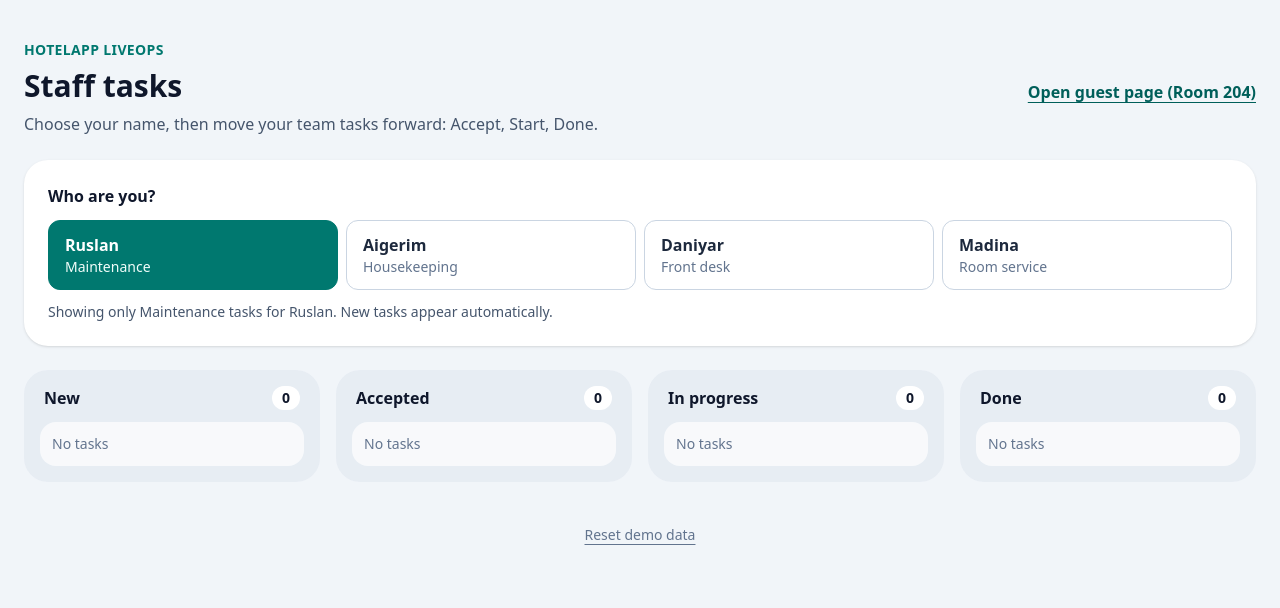
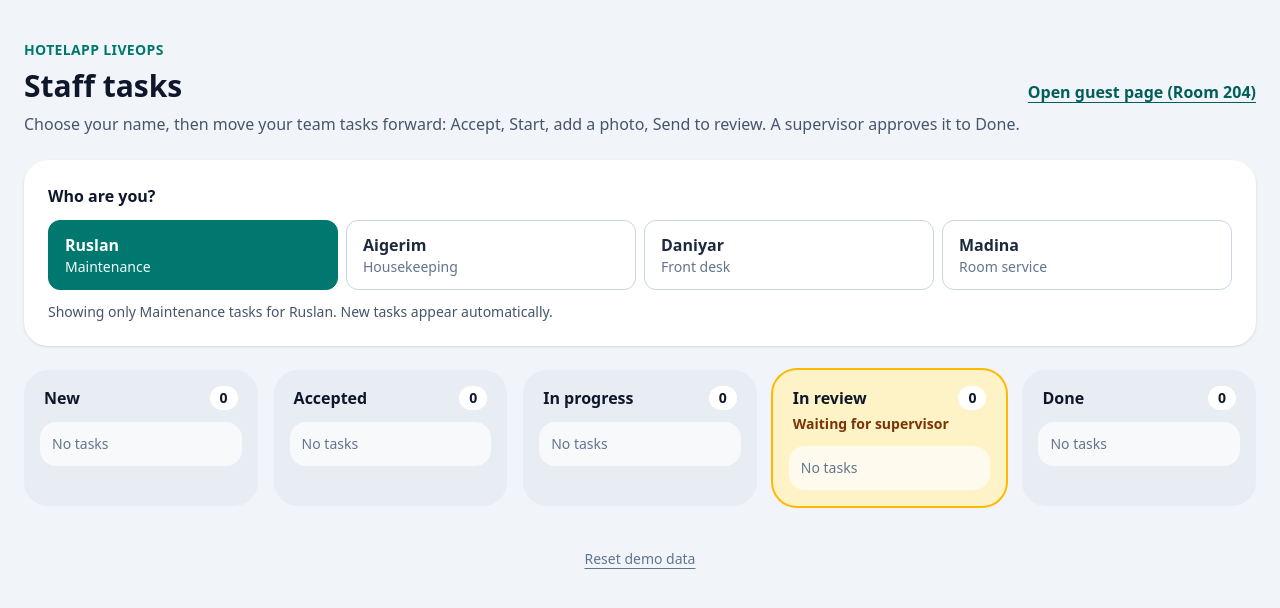
Before and after one commit to AntonNovozhilov-roof/hotelapp-liveops, a Next.js app: page /staff in a window 1280 px wide. Shown: the top 608 px of the page. Built offline with nearby package versions, Linux system fonts and the light colour scheme.

Commit message:
ANT-20 M4: add review status end to end
Staff: Send to review (needs >=1 photo) instead of Done.
Supervisor approve/send-back (with note) via API; guest sees
On the way while in review, Done only after approval.

Agent: Meta1 (Muse via opencode)

```diff
--- a/src/app/api/tasks/[id]/route.ts
+++ b/src/app/api/tasks/[id]/route.ts
@@ -1,11 +1,14 @@
 import { NextResponse } from "next/server";
 import { updateStoredTaskStatus } from "@/lib/store";
-import { TASK_STATUSES, type TaskStatus } from "@/lib/tasks";
+import { FLOW_TEXT, TASK_STATUSES, type TaskStatus } from "@/lib/tasks";
 
 const ACTION_TO_STATUS: Record<string, TaskStatus> = {
   accept: "accepted",
   start: "in_progress",
-  done: "done",
+  send_to_review: "review",
+  review: "review",
+  approve: "done",
+  send_back: "in_progress",
 };
 
 export async function PATCH(
@@ -22,32 +25,67 @@ export async function PATCH(
   }
 
   const record = (body ?? {}) as Record<string, unknown>;
+  const action = typeof record.action === "string" ? record.action : undefined;
   const requested =
     typeof record.status === "string"
       ? record.status
-      : typeof record.action === "string"
-        ? ACTION_TO_STATUS[record.action]
+      : action
+        ? ACTION_TO_STATUS[action]
+        : undefined;
+  const note =
+    typeof record.note === "string"
+      ? record.note
+      : typeof record.reviewNote === "string"
+        ? record.reviewNote
         : undefined;
 
   if (!requested || !TASK_STATUSES.includes(requested as TaskStatus)) {
     return NextResponse.json(
       {
-        error:
-          "Please send the next status, e.g. {\"status\":\"accepted\"}. Flow: New -> Accepted -> In progress -> Done.",
+        error: `Please send the next status or action. Flow: ${FLOW_TEXT}. Actions: accept, start, send_to_review, approve, send_back (send_back needs {"note":"..."}).`,
       },
       { status: 400 },
     );
   }
 
-  const result = await updateStoredTaskStatus(id, requested as TaskStatus);
+  if (action === "send_back" && !(note && note.trim())) {
+    return NextResponse.json(
+      { error: "Please add a short note when sending a task back." },
+      { status: 400 },
+    );
+  }
+
+  const result = await updateStoredTaskStatus(
+    id,
+    requested as TaskStatus,
+    note,
+  );
 
   if (!result.ok && result.reason === "not_found") {
     return NextResponse.json({ error: "Task not found" }, { status: 404 });
   }
+  if (!result.ok && result.reason === "photo_required") {
+    return NextResponse.json(
+      {
+        error: "Add at least 1 photo before sending this task to review.",
+        task: result.task,
+      },
+      { status: 409 },
+    );
+  }
+  if (!result.ok && result.reason === "note_required") {
+    return NextResponse.json(
+      {
+        error: "Please add a short note when sending a task back.",
+        task: result.task,
+      },
+      { status: 400 },
+    );
+  }
   if (!result.ok) {
     return NextResponse.json(
       {
-        error: `Cannot move this task to "${requested}" from its current status. Flow: New -> Accepted -> In progress -> Done.`,
+        error: `Cannot move this task to "${requested}" from its current status. Flow: ${FLOW_TEXT}.`,
         task: result.task,
       },
       { status: 409 },
--- a/src/app/r/[room]/GuestForm.tsx
+++ b/src/app/r/[room]/GuestForm.tsx
@@ -11,7 +11,7 @@ import {
 const POLL_MS = 3000;
 const MAX_RECORD_SECONDS = 45;
 
-/** Simple words for the guest. Staff flow: New -> Accepted -> In progress -> Done. */
+/** Simple words for the guest. In review still shows "On the way": Done only after supervisor approval. */
 const GUEST_STATUS: Record<
   TaskStatus,
   { label: string; style: string }
@@ -19,6 +19,7 @@ const GUEST_STATUS: Record<
   new: { label: "Received", style: "bg-sky-100 text-sky-800" },
   accepted: { label: "Received", style: "bg-sky-100 text-sky-800" },
   in_progress: { label: "On the way", style: "bg-amber-100 text-amber-900" },
+  review: { label: "On the way", style: "bg-amber-100 text-amber-900" },
   done: { label: "Done", style: "bg-emerald-100 text-emerald-800" },
 };
 
--- a/src/app/staff/StaffBoard.tsx
+++ b/src/app/staff/StaffBoard.tsx
@@ -28,7 +28,7 @@ const NEXT_ACTION: Partial<
 > = {
   new: { label: "Accept", next: "accepted" },
   accepted: { label: "Start", next: "in_progress" },
-  in_progress: { label: "Done", next: "done" },
+  in_progress: { label: "Send to review", next: "review" },
 };
 
 export default function StaffBoard() {
@@ -266,13 +266,18 @@ export default function StaffBoard() {
         </div>
       )}
 
-      <div className="mt-6 grid grid-cols-1 gap-4 md:grid-cols-2 xl:grid-cols-4">
+      <div className="mt-6 grid grid-cols-1 gap-4 md:grid-cols-2 xl:grid-cols-5">
         {TASK_STATUSES.map((status) => {
           const columnTasks = tasks.filter((task) => task.status === status);
+          const isReview = status === "review";
           return (
             <section
               key={status}
-              className="rounded-3xl bg-slate-200/60 p-3 sm:p-4"
+              className={`rounded-3xl p-3 sm:p-4 ${
+                isReview
+                  ? "bg-amber-100 ring-2 ring-amber-400"
+                  : "bg-slate-200/60"
+              }`}
               aria-label={STATUS_LABELS[status]}
             >
               <h3 className="flex items-center justify-between px-1 font-bold">
@@ -281,6 +286,11 @@ export default function StaffBoard() {
                   {columnTasks.length}
                 </span>
               </h3>
+              {isReview && (
+                <p className="mt-1 px-1 text-sm font-semibold text-amber-900">
+                  Waiting for supervisor
+                </p>
+              )}
 
               {columnTasks.length === 0 ? (
                 <p className="mt-3 rounded-2xl bg-white/70 p-3 text-sm text-slate-500">
@@ -307,6 +317,22 @@ export default function StaffBoard() {
                           </span>
                           <span>{timeAgo(task.createdAt)}</span>
                         </div>
+                        {task.status === "review" && (
+                          <p className="mt-3 rounded-xl bg-amber-100 px-3 py-2 text-sm font-bold text-amber-900">
+                            In review — waiting for supervisor
+                          </p>
+                        )}
+                        {task.reviewNote && task.status !== "review" && (
+                          <div
+                            role="note"
+                            className="mt-3 rounded-xl border border-amber-300 bg-amber-50 px-3 py-2 text-sm text-amber-900"
+                          >
+                            <span className="font-bold">
+                              Sent back by supervisor:
+                            </span>{" "}
+                            {task.reviewNote}
+                          </div>
+                        )}
                         {(task.status === "in_progress" ||
                           task.photos.length > 0) && (
                           <div className="mt-3 border-t border-slate-100 pt-3">
@@ -379,14 +405,30 @@ export default function StaffBoard() {
                           </div>
                         )}
                         {action ? (
+                          <>
                             <button
                               type="button"
                               onClick={() => void moveTask(task)}
-                            disabled={busyId === task.id}
+                              disabled={
+                                busyId === task.id ||
+                                (task.status === "in_progress" &&
+                                  task.photos.length === 0)
+                              }
                               className="mt-3 w-full rounded-xl bg-teal-700 px-4 py-2.5 font-semibold text-white hover:bg-teal-800 disabled:cursor-not-allowed disabled:opacity-50"
                             >
                               {busyId === task.id ? "Saving..." : action.label}
                             </button>
+                            {task.status === "in_progress" &&
+                              task.photos.length === 0 && (
+                                <p className="mt-2 text-sm text-slate-500">
+                                  Add at least 1 photo to send to review.
+                                </p>
+                              )}
+                          </>
+                        ) : task.status === "review" ? (
+                          <p className="mt-3 text-sm font-semibold text-amber-800">
+                            Waiting for supervisor
+                          </p>
                         ) : (
                           <p className="mt-3 text-sm font-semibold text-emerald-700">
                             Done ✓
--- a/src/app/staff/page.tsx
+++ b/src/app/staff/page.tsx
@@ -19,7 +19,7 @@ export default function StaffPage() {
         </div>
         <p className="mt-2 text-slate-600">
           Choose your name, then move your team tasks forward: Accept, Start,
-          Done.
+          add a photo, Send to review. A supervisor approves it to Done.
         </p>
       </header>
 
--- a/src/lib/store.ts
+++ b/src/lib/store.ts
@@ -50,12 +50,14 @@ function isTaskPhoto(value: unknown): value is TaskPhoto {
   );
 }
 
-/** Tasks saved before photos existed have no photo list: give them []. */
+/** Tasks saved before photos/review existed get empty photos and no note. */
 function normalizeTask(task: StoredTask): StoredTask {
   const raw = (task as { photos?: unknown }).photos;
+  const note = (task as { reviewNote?: unknown }).reviewNote;
   return {
     ...task,
     photos: Array.isArray(raw) ? raw.filter(isTaskPhoto) : [],
+    reviewNote: typeof note === "string" && note.trim() ? note : null,
   };
 }
 
@@ -120,6 +122,7 @@ export async function createStoredTasks(
       room,
       status: "new",
       photos: [],
+      reviewNote: null,
       createdAt: now,
       updatedAt: now,
     }));
@@ -129,11 +132,16 @@ export async function createStoredTasks(
   });
 }
 
-const NEXT_STATUS: Partial<Record<TaskStatus, TaskStatus>> = {
-  new: "accepted",
-  accepted: "in_progress",
-  in_progress: "done",
+/** Allowed next statuses. Staff never go straight to `done`: only review -> done (approve). */
+const NEXT_STATUSES: Partial<Record<TaskStatus, TaskStatus[]>> = {
+  new: ["accepted"],
+  accepted: ["in_progress"],
+  in_progress: ["review"],
+  review: ["done", "in_progress"],
+  done: [],
 };
+
+export const MAX_REVIEW_NOTE_LENGTH = 500;
 
 export type PhotoUpdateResult =
   | { ok: true; task: StoredTask }
@@ -200,11 +208,26 @@ export async function removeStoredTaskPhoto(
 
 export type UpdateResult =
   | { ok: true; task: StoredTask }
-  | { ok: false; reason: "not_found" | "invalid_transition"; task?: StoredTask };
+  | {
+      ok: false;
+      reason:
+        | "not_found"
+        | "invalid_transition"
+        | "photo_required"
+        | "note_required";
+      task?: StoredTask;
+    };
 
+/**
+ * Move a task one step in the flow.
+ * - in_progress -> review ("Send to review"): needs at least 1 photo; clears any old send-back note.
+ * - review -> done (approve): clears the note.
+ * - review -> in_progress (send back): needs a short supervisor `note`, saved as `reviewNote` for staff.
+ */
 export async function updateStoredTaskStatus(
   id: string,
   nextStatus: TaskStatus,
+  note?: string,
 ): Promise<UpdateResult> {
   return withLock(async () => {
     const all = await readAll();
@@ -212,7 +235,8 @@ export async function updateStoredTaskStatus(
     if (index === -1) return { ok: false, reason: "not_found" } as const;
 
     const current = all[index];
-    if (NEXT_STATUS[current.status] !== nextStatus) {
+    const allowed = NEXT_STATUSES[current.status] ?? [];
+    if (!allowed.includes(nextStatus)) {
       return {
         ok: false,
         reason: "invalid_transition",
@@ -220,9 +244,26 @@ export async function updateStoredTaskStatus(
       } as const;
     }
 
+    const cleanNote = typeof note === "string" ? note.trim().slice(0, MAX_REVIEW_NOTE_LENGTH) : "";
+
+    if (current.status === "in_progress" && nextStatus === "review") {
+      if (current.photos.length < 1) {
+        return { ok: false, reason: "photo_required", task: current } as const;
+      }
+    }
+    if (current.status === "review" && nextStatus === "in_progress") {
+      if (!cleanNote) {
+        return { ok: false, reason: "note_required", task: current } as const;
+      }
+    }
+
     const updated: StoredTask = {
       ...current,
       status: nextStatus,
+      reviewNote:
+        current.status === "review" && nextStatus === "in_progress"
+          ? cleanNote
+          : null,
       updatedAt: new Date().toISOString(),
     };
     all[index] = updated;
--- a/src/lib/tasks.ts
+++ b/src/lib/tasks.ts
@@ -20,7 +20,13 @@ export interface Task {
 
 export type MessageMode = "MOCK" | "LIVE";
 
-export const TASK_STATUSES = ["new", "accepted", "in_progress", "done"] as const;
+export const TASK_STATUSES = [
+  "new",
+  "accepted",
+  "in_progress",
+  "review",
+  "done",
+] as const;
 
 export type TaskStatus = (typeof TASK_STATUSES)[number];
 
@@ -28,8 +34,13 @@ export const STATUS_LABELS: Record<TaskStatus, string> = {
   new: "New",
   accepted: "Accepted",
   in_progress: "In progress",
+  review: "In review",
   done: "Done",
 };
+
+/** The one staff -> supervisor -> staff flow. `done` is only reached from `review` (approval). */
+export const FLOW_TEXT =
+  "New -> Accepted -> In progress -> In review -> Done (approved), or In review -> In progress (sent back with a note)";
 
 /**
  * One saved photo proof on a task. The photo bytes live in photo storage
@@ -50,6 +61,8 @@ export interface StoredTask extends Task {
   room: string;
   status: TaskStatus;
   photos: TaskPhoto[];
+  /** Supervisor note when a task is sent back from review. Null otherwise. */
+  reviewNote: string | null;
   createdAt: string;
   updatedAt: string;
 }
```
Also changed, not shown: 2 other files (tests, documents, lock files or other folders). Lines whose indentation alone changed are shown as unchanged.
